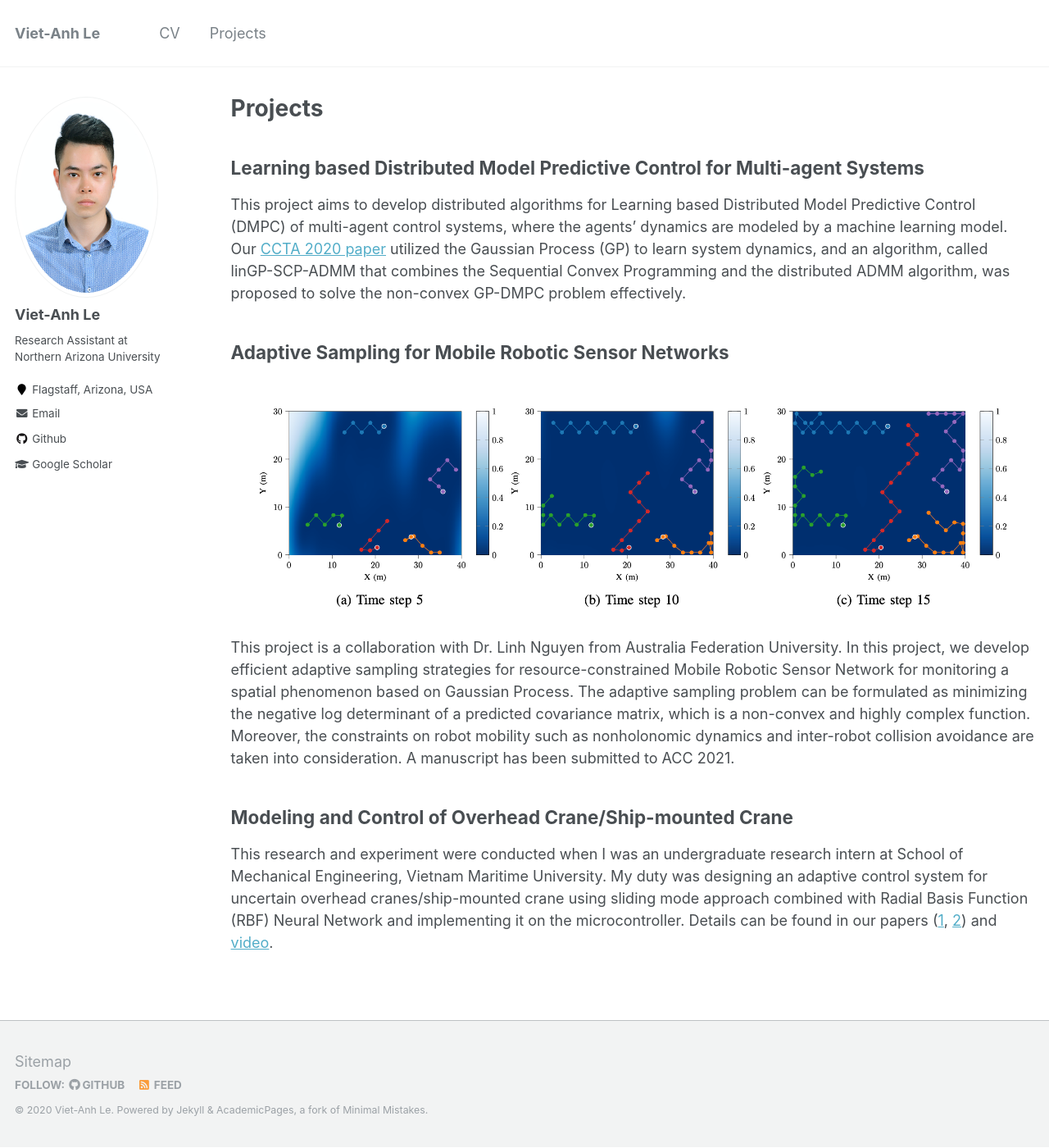
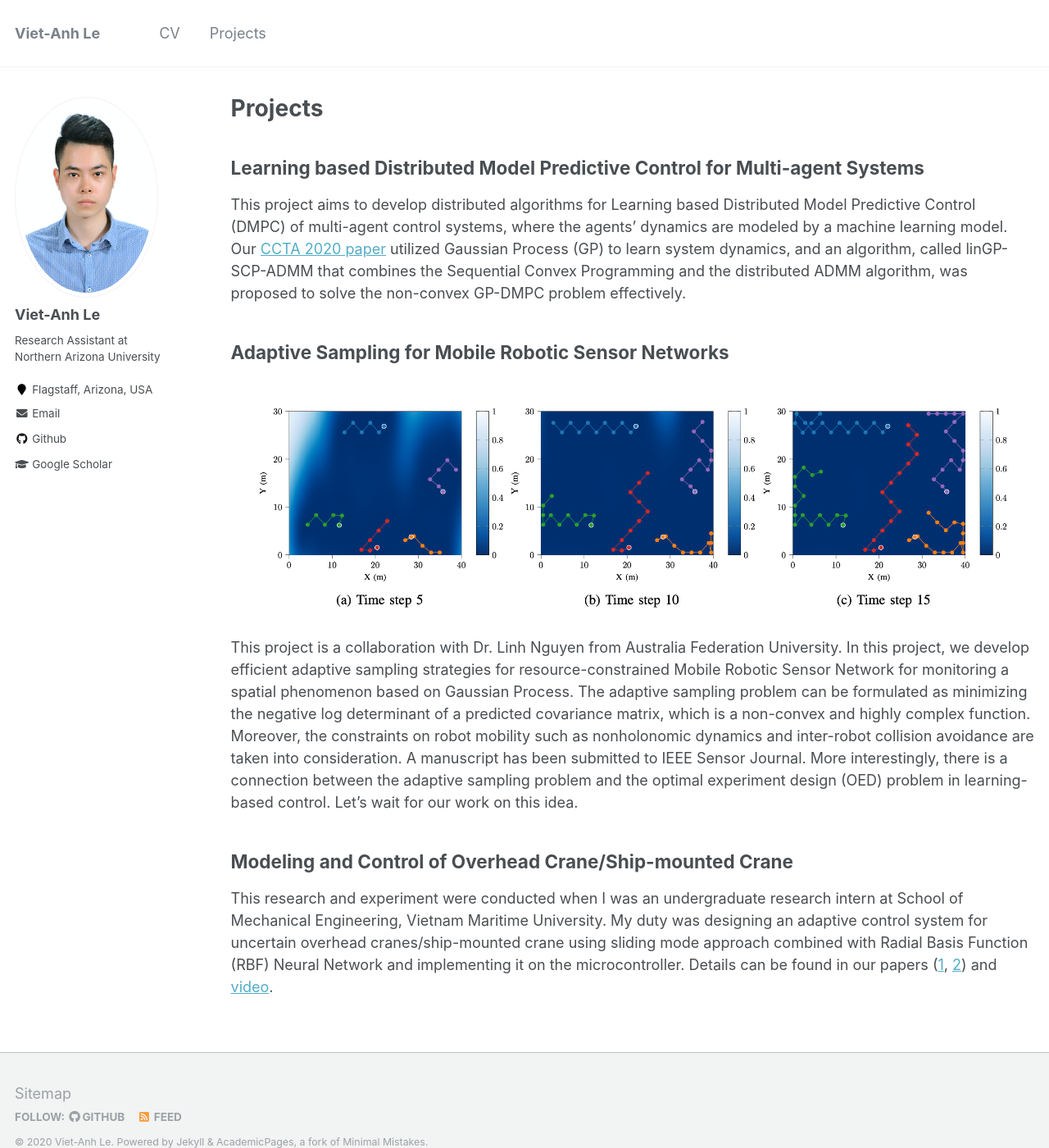
Before and after one commit to vietanhle0101/vietanhle0101.github.io, a Jekyll site: the page built from _pages/projects.md, in a window 1280 px wide and 1400 px high. Shown: the whole window at 82% size. Built offline with Jekyll 4.4.1, drawn with Linux system fonts in a browser that asks for light colours.

Commit message:
edit projects

```diff
--- a/_pages/projects.md
+++ b/_pages/projects.md
@@ -8,12 +8,12 @@ author_profile: true
 ## Learning based Distributed Model Predictive Control for Multi-agent Systems
 <!-- ![](../images/ccta.png) -->
 
-This project aims to develop distributed algorithms for Learning based Distributed Model Predictive Control (DMPC) of multi-agent control systems, where the agents’ dynamics are modeled by a machine learning model. Our [CCTA 2020 paper](https://ieeexplore.ieee.org/abstract/document/9206390) utilized the Gaussian Process (GP) to learn system dynamics, and an algorithm, called linGP-SCP-ADMM that combines the Sequential Convex Programming and the distributed ADMM algorithm, was proposed to solve the non-convex GP-DMPC problem effectively.
+This project aims to develop distributed algorithms for Learning based Distributed Model Predictive Control (DMPC) of multi-agent control systems, where the agents’ dynamics are modeled by a machine learning model. Our [CCTA 2020 paper](https://ieeexplore.ieee.org/abstract/document/9206390) utilized Gaussian Process (GP) to learn system dynamics, and an algorithm, called linGP-SCP-ADMM that combines the Sequential Convex Programming and the distributed ADMM algorithm, was proposed to solve the non-convex GP-DMPC problem effectively.
 
 ## Adaptive Sampling for Mobile Robotic Sensor Networks
 ![](../images/mrsn.png)
 
-This project is a collaboration with Dr. Linh Nguyen from Australia Federation University. In this project, we develop efficient adaptive sampling strategies for resource-constrained Mobile Robotic Sensor Network for monitoring a spatial phenomenon based on Gaussian Process. The adaptive sampling problem can be formulated as minimizing the negative log determinant of a predicted covariance matrix, which is a non-convex and highly complex function. Moreover, the constraints on robot mobility such as nonholonomic dynamics and inter-robot collision avoidance are taken into consideration. A manuscript has been submitted to ACC 2021.
+This project is a collaboration with Dr. Linh Nguyen from Australia Federation University. In this project, we develop efficient adaptive sampling strategies for resource-constrained Mobile Robotic Sensor Network for monitoring a spatial phenomenon based on Gaussian Process. The adaptive sampling problem can be formulated as minimizing the negative log determinant of a predicted covariance matrix, which is a non-convex and highly complex function. Moreover, the constraints on robot mobility such as nonholonomic dynamics and inter-robot collision avoidance are taken into consideration. A manuscript has been submitted to IEEE Sensor Journal. More interestingly, there is a connection between the adaptive sampling problem and the optimal experiment design (OED) problem in learning-based control. Let's wait for our work on this idea.
 
 ## Modeling and Control of Overhead Crane/Ship-mounted Crane
 
```
